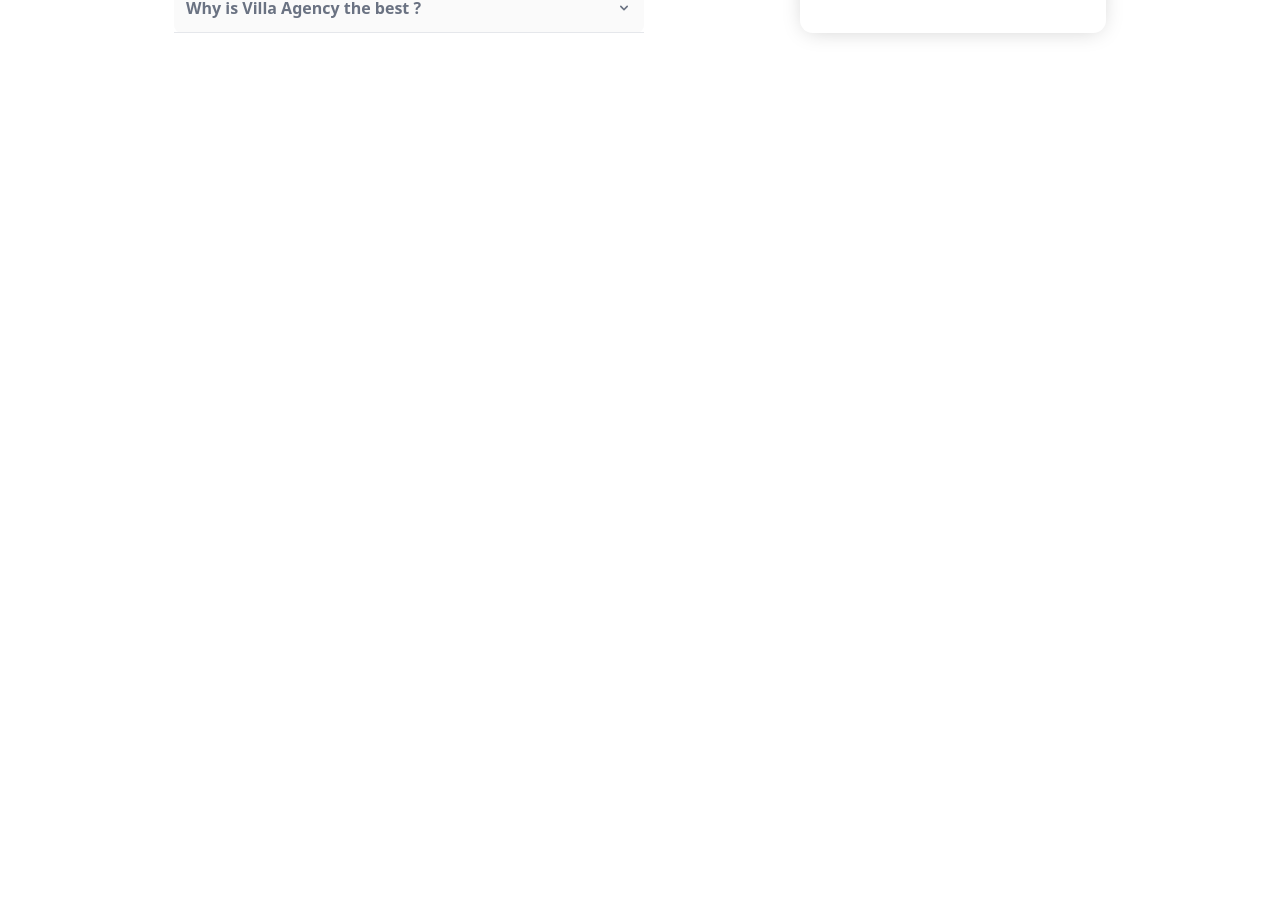
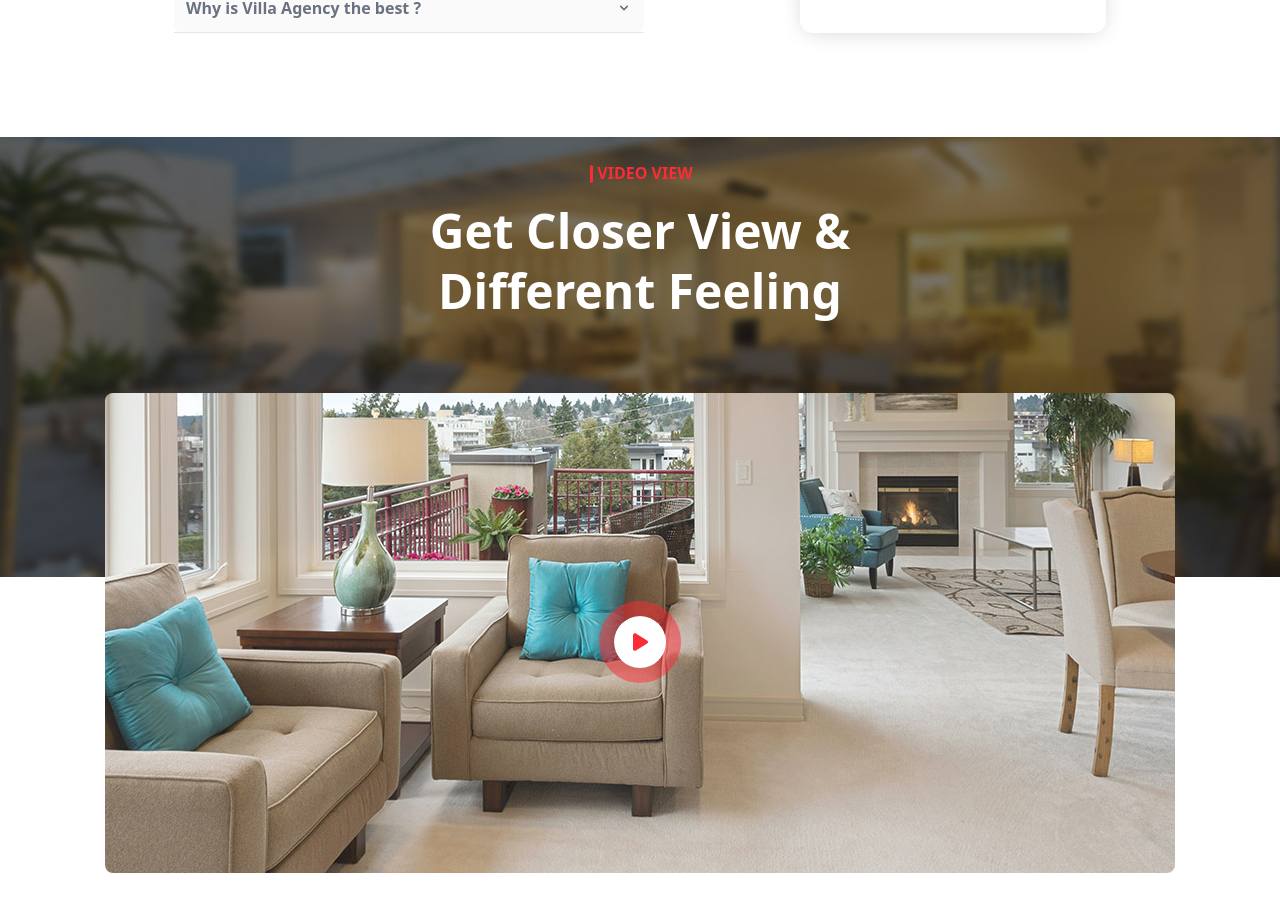
Before and after one commit to Nikkihosseini/Villa-agency, a React (Vite) app: page / in a window 1280 px wide. Shown: the part 1378-2289 px from the top of the page. Before the commit the page ends 1515 px from the top, so only its background shows below. Built offline with nearby package versions, Linux system fonts and the light colour scheme.

Commit message:
add videoview section

```diff
--- a/src/App.jsx
+++ b/src/App.jsx
@@ -2,6 +2,7 @@ import './index.css'
 import Header from './Components/Header/Header.jsx'
 import HeaderBanner from './Components/Header/HeaderBanner.jsx'
 import Featured from './Components/Featured/Featured.jsx'
+import VideoView from './Components/VideoView/VideoView.jsx'
 
 export default function App() {
 
@@ -10,6 +11,7 @@ export default function App() {
      <Header/>
      <HeaderBanner/>
      <Featured/>
+     <VideoView/>
     </>
   )
 }
--- a/src/Components/Featured/Featured.jsx
+++ b/src/Components/Featured/Featured.jsx
@@ -1,5 +1,5 @@
 import '../../index.css'
-import '../styles/line-before.css'
+import '../styles/styles.css'
 import { Accordion } from 'flowbite-react';
 import InfoTable from '../Info-table/Info-table.jsx'
 
--- a/src/Components/Info-table/Info-table.jsx
+++ b/src/Components/Info-table/Info-table.jsx
@@ -1,5 +1,5 @@
 import '../../index.css'
-import './styles.css'
+import '../styles/styles.css'
 
 export default function InfoTable(props){
     return(
--- a/src/Components/Info-table/styles.css
+++ /dev/null
@@ -1,3 +0,0 @@
-.shadow-normal{
-    box-shadow: 0px 2px 22px -5px rgba(0,0,0,0.21);
-}
--- a/src/Components/VideoView/VideoView.jsx
+++ b/src/Components/VideoView/VideoView.jsx
@@ -1,9 +1,32 @@
 import '../../index.css'
+import '../styles/styles.css'
+import { FontAwesomeIcon } from '@fortawesome/react-fontawesome'
+import { faPlay } from '@fortawesome/free-solid-svg-icons'
 
-export default function  VideoView(){
+export default function VideoView(){
     return(
         <>
-
+        <div className='my-12 md:my-26'>
+            <div>
+                <img src="./public/images/image/video-img/video-bg.jpg" alt="video-bg"/>
+            </div>
+        <div className='container mx-auto px-4 xl:px-20'>
+                <div className='flex flex-col items-center gap-y-18 text-center mt-[-26rem]'>
+                    <div className='flex flex-col items-center'>
+                        <h4 className='line-before text-red-500 relative font-bold uppercase ml-2.5 mb-4'>Video View</h4>
+                        <h3 className='text-white font-bold text-5xl max-w-[33rem] leading-15'>Get Closer View & Different Feeling</h3>
+                    </div>
+                    <div>
+                       <div className='relative rounded-lg overflow-hidden max-w-[1070px] max-h-[480px] shadow-normalg'>
+                            <img className='w-full h-full' src="./public/images/image/video-img/video-frame.jpg" alt="video-frame"/>
+                            <a className='before-circle flex items-center justify-center absolute top-[223px] left-0 right-0 mx-auto bg-white w-13 h-13 rounded-full' href="https://www.youtube.com/">
+                            <FontAwesomeIcon className='text-red-500 fa-lg' icon={faPlay}/></a>
+                       </div>
+                    </div>
+                    <div></div>
+                </div>
+            </div>
+        </div>
         </>
     )
 }
--- a/src/Components/styles/line-before.css
+++ b/src/Components/styles/styles.css
@@ -1,3 +1,7 @@
+.shadow-normal{
+    box-shadow: 0px 2px 22px -5px rgba(0,0,0,0.21);
+}
+
 .line-before::before{
     content: "";
     display: inline-block;
@@ -10,3 +14,7 @@
     bottom: 0;
     left: -7px;
 }
+
+.before-circle{
+    outline: 15px solid rgba(251, 44, 54, 0.5);
+}
```
Also changed, not shown: index.html (line endings or trailing spaces).
